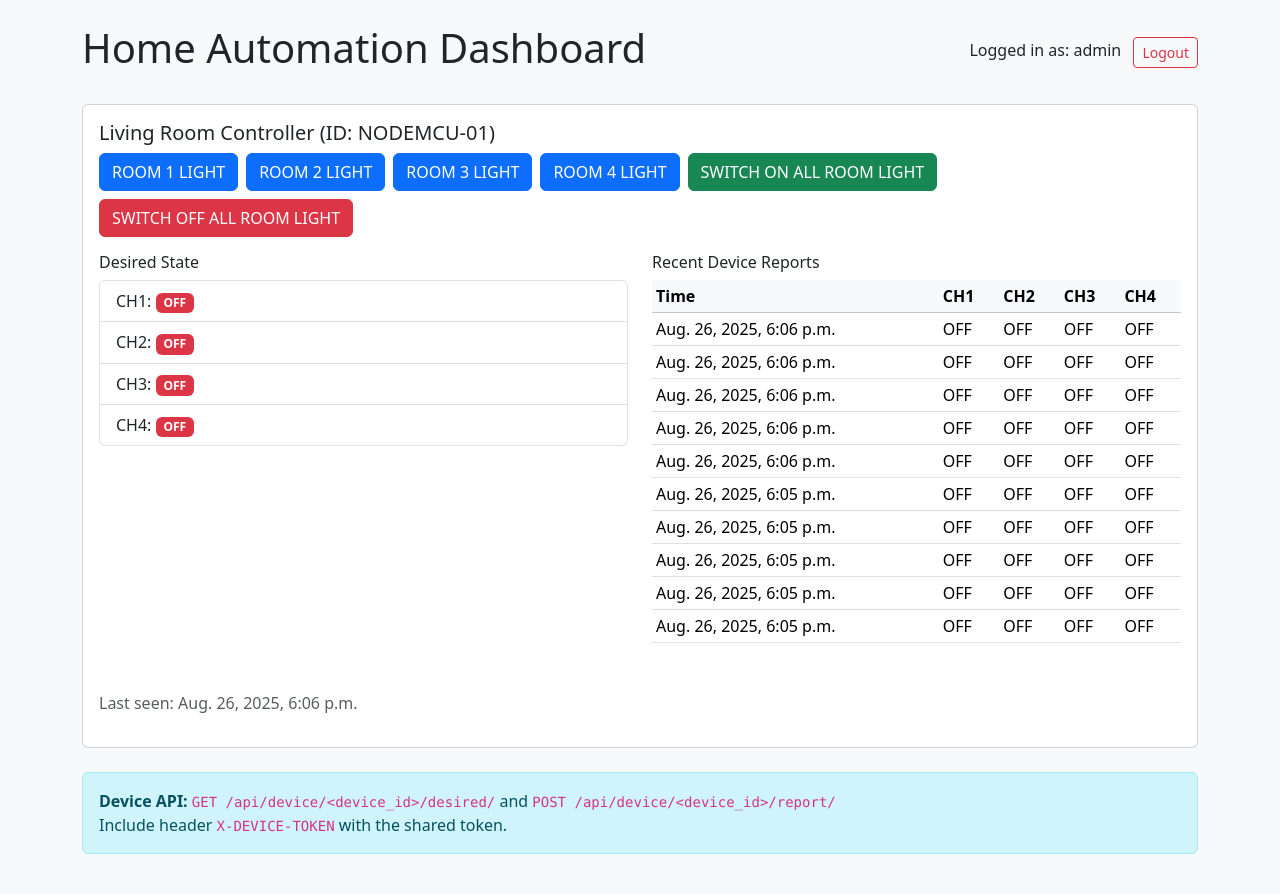
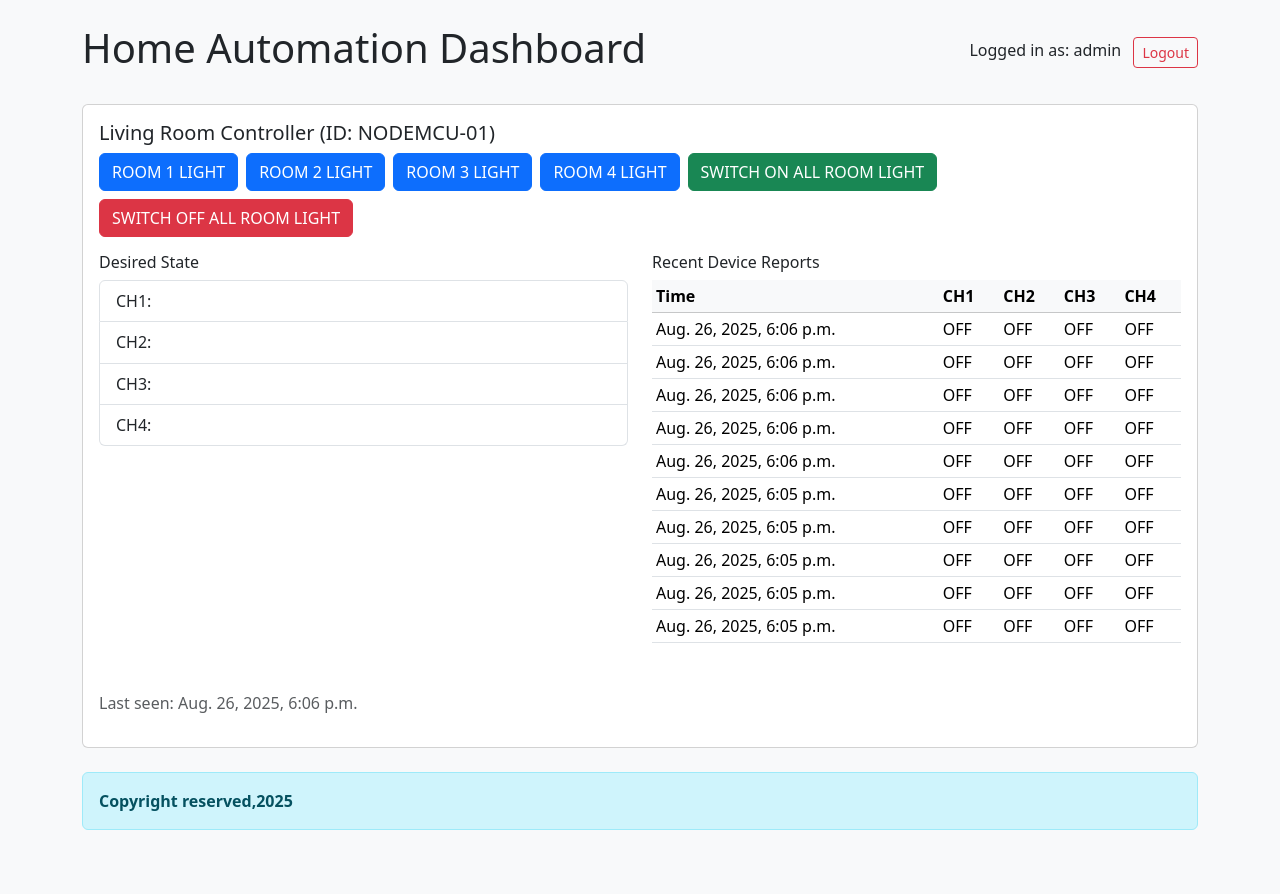
Before and after one commit to Adewole2016/HOME_AUTOMATION, a Django app: page / in a window 1280 px wide. After the commit the page ends 830 px from the top, so only its background shows below. Run offline with Django 5.2, Linux system fonts and the light colour scheme; a user stored in the database is signed in; data comes from the database, SQL or seed files in the repository.

Commit message:
Update dashboard.html

```diff
--- a/templates/dashboard.html
+++ b/templates/dashboard.html
@@ -6,7 +6,7 @@
   <title>Home Automation Dashboard</title>
   <link href="https://cdn.jsdelivr.net/npm/bootstrap@5.3.3/dist/css/bootstrap.min.css" rel="stylesheet">
   <style>
-    .badge-on { background-color: #28a745; }
+    .badge-on { background-color: #28a745; } do likewise here
     .badge-off { background-color: #dc3545; }
   </style>
 </head>
@@ -75,10 +75,8 @@
   </div>
 
   <div class="alert alert-info">
-    <strong>Device API:</strong>
-    <code>GET /api/device/&lt;device_id&gt;/desired/</code> and
-    <code>POST /api/device/&lt;device_id&gt;/report/</code><br>
-    Include header <code>X-DEVICE-TOKEN</code> with the shared token.
+    <strong>Copyright reserved,2025</strong>
+
   </div>
 
 </div>
```
